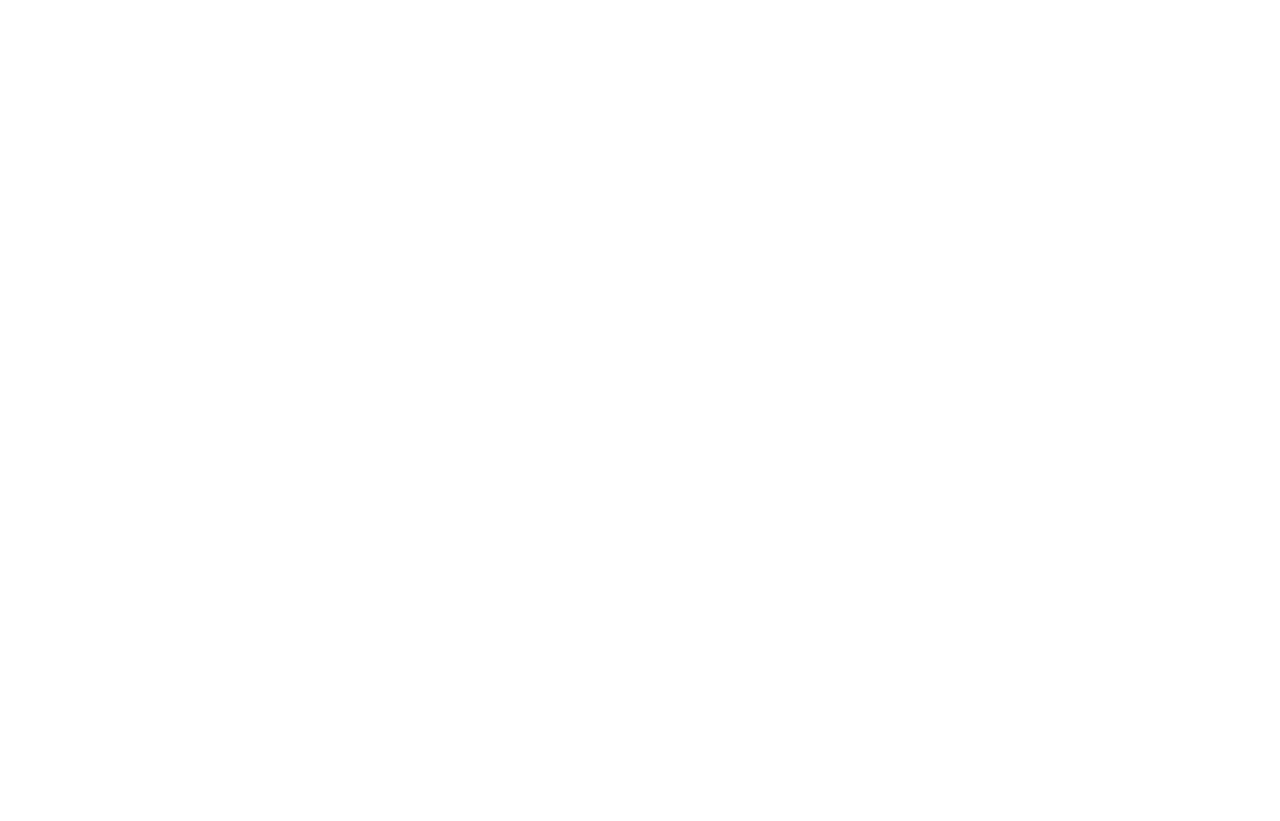
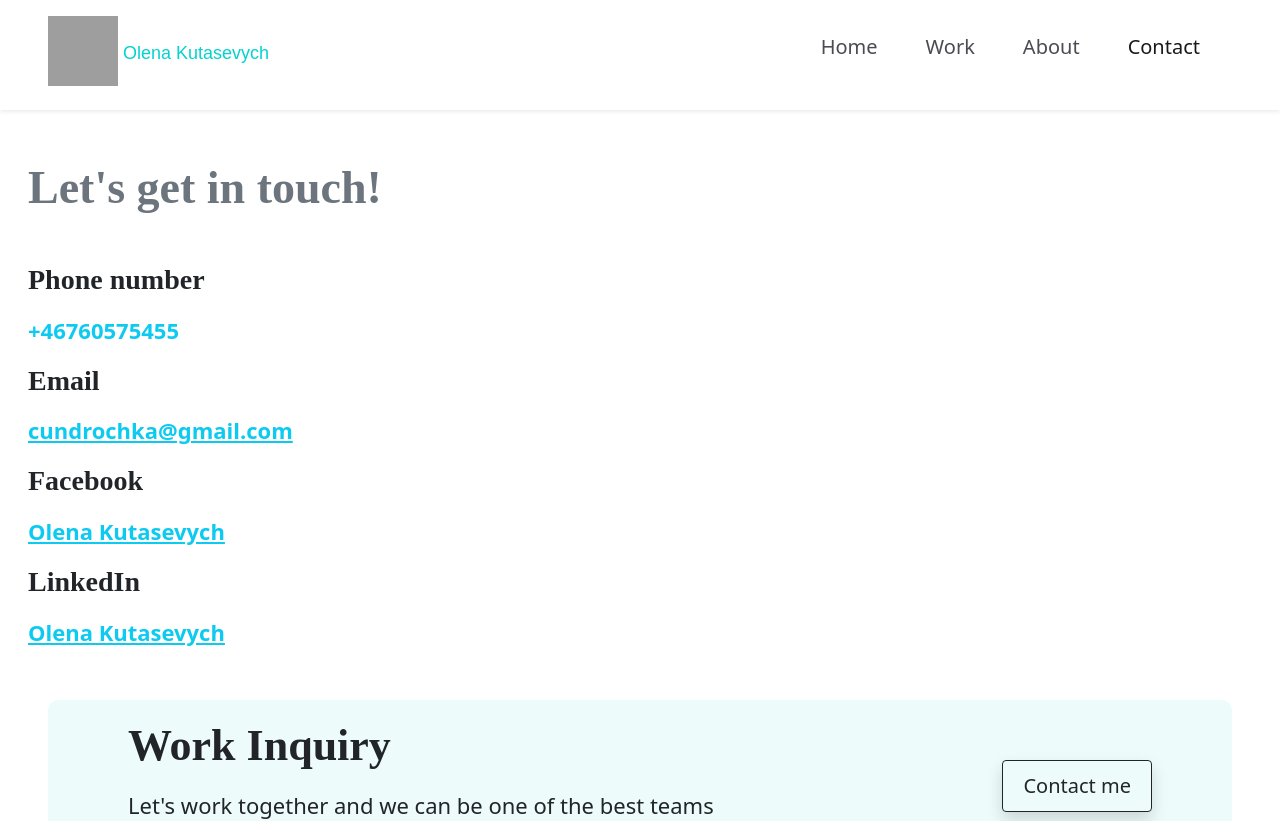
Before and after one commit to OlenaKut/portfolio, a React (Create React App) app: page /contact in a window 1280 px wide. Before the commit this address had no page. Shown: the top 821 px of the page. Before the commit the page ends 800 px from the top, so only its background shows below. Built offline with nearby package versions, Linux system fonts and the light colour scheme; grey boxes are pictures that could not be loaded.

Commit message:
Added contact page

```diff
--- a/src/App.js
+++ b/src/App.js
@@ -4,6 +4,7 @@
 import FirstPage from "./pages/FirstPage";
 import WorkPage from "./pages/WorkPage";
 import AboutPage from "./pages/AboutPage";
+import ContactPage from "./pages/ContactPage";
 
 function App() {
   return (
@@ -12,6 +13,7 @@
         <Route path="/" element={<FirstPage />} />
         <Route path="/work" element={<WorkPage />} />
         <Route path="/about" element={<AboutPage />} />
+        <Route path="/contact" element={<ContactPage />} />
       </Routes>
     </div>
   );
--- a/src/components/Footer.js
+++ b/src/components/Footer.js
@@ -4,6 +4,7 @@
 import linkedin from "../pictures/linkedin.png";
 import Instagram_icon from "../pictures/Instagram_icon.webp";
 import "./Footer.css";
+import { LinkContainer } from "react-router-bootstrap";
 
 const Footer = () => {
   return (
@@ -17,6 +18,7 @@
           </p>
         </div>
         <div className="footer-contact-button">
+          <LinkContainer to="/contact">
             <a
               rel="noopener noreferrer"
               href="/"
@@ -25,6 +27,7 @@
             >
               Contact me
             </a>
+          </LinkContainer>
         </div>
       </div>
       <div className="media text-center">
--- a/src/components/Header.js
+++ b/src/components/Header.js
@@ -57,6 +57,7 @@
                       About
                     </Nav.Link>
                   </LinkContainer>
+                  <LinkContainer to="/contact">
                     <Nav.Link
                       href="#action2"
                       className="link mx-3"
@@ -64,6 +65,7 @@
                     >
                       Contact
                     </Nav.Link>
+                  </LinkContainer>
                 </Nav>
               </Offcanvas.Body>
             </Navbar.Offcanvas>
--- /dev/null
+++ b/src/pages/Contact.css
@@ -0,0 +1,33 @@
+.contact-section {
+  margin: 50px auto;
+}
+.contact-section-h1 {
+  font-family: var(--heading-font-family);
+  font-size: 46px;
+  font-weight: 600;
+}
+.contact-h2 {
+  font-family: var(--heading-font-family);
+  font-size: 28px;
+  font-weight: 600;
+}
+.contact {
+  font-size: 22px;
+  font-weight: 600;
+  line-height: 35px;
+}
+@media (max-width: 768px) {
+  .contact-section {
+    margin: 50px auto;
+  }
+
+  .contact-section-h1 {
+    font-size: 30px;
+  }
+  .contact-h2 {
+    font-size: 22px;
+  }
+  .contact {
+    font-size: 16px;
+  }
+}
--- a/src/pages/ContactPage.js
+++ b/src/pages/ContactPage.js
@@ -0,0 +1,53 @@
+import React from "react";
+import Footer from "../components/Footer";
+import Header from "../components/Header";
+import "./Contact.css";
+
+
+const AboutPage = () => {
+  return (
+    <div>
+      <Header />
+      <div className="contact-section container-fluid">
+        <h1 className="contact-section-h1 m-3 mb-lg-5 mb-4 text-muted">
+          Let's get in touch!
+        </h1>
+
+        <h2 className="contact-h2 m-3">Phone number</h2>
+        <p className="contact m-3 text-info">+46760575455</p>
+        <h2 class="contact-h2 m-3">Email</h2>
+        <a
+          className="contact m-3 text-info"
+          href="mailto:cundrochka@gmail.com"
+          title="Front-end developer - Olena Kutasevych - Mail me"
+          target="_blank"
+          rel="noopener noreferrer"
+        >
+          cundrochka@gmail.com
+        </a>
+        <h2 className="contact-h2 m-3">Facebook</h2>
+        <a
+          className="contact m-3 text-info"
+          href="https://www.facebook.com/cundrochka"
+          title="Front-end developer - Olena Kutasevych - Facebook"
+          target="_blank"
+          rel="noopener noreferrer"
+        >
+          Olena Kutasevych
+        </a>
+        <h2 className="contact-h2 m-3">LinkedIn</h2>
+        <a
+          className="contact m-3 text-info"
+          href="https://www.linkedin.com/in/olena-kutasevych-b0b99a24b/"
+          title="Front-end developer - Olena Kutasevych - LinkedIn"
+          target="_blank"
+          rel="noopener noreferrer"
+        >
+          Olena Kutasevych
+        </a>
+      </div>
+      <Footer />
+    </div>
+  );
+};
+export default AboutPage;
```
Lines whose indentation alone changed are shown as unchanged.
